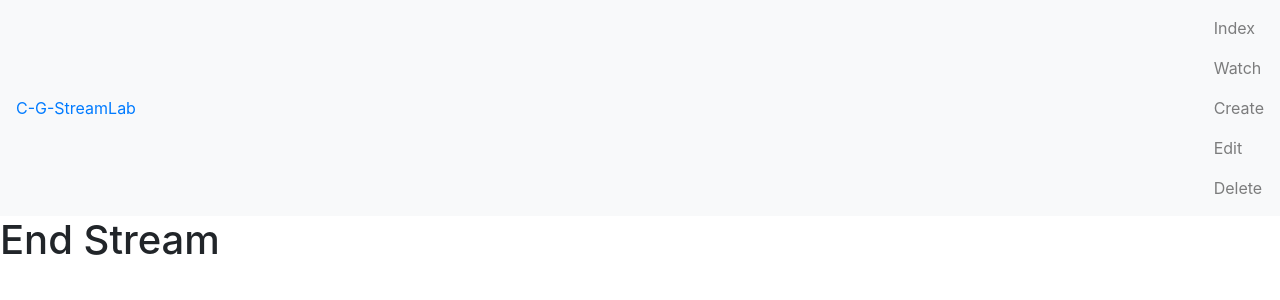
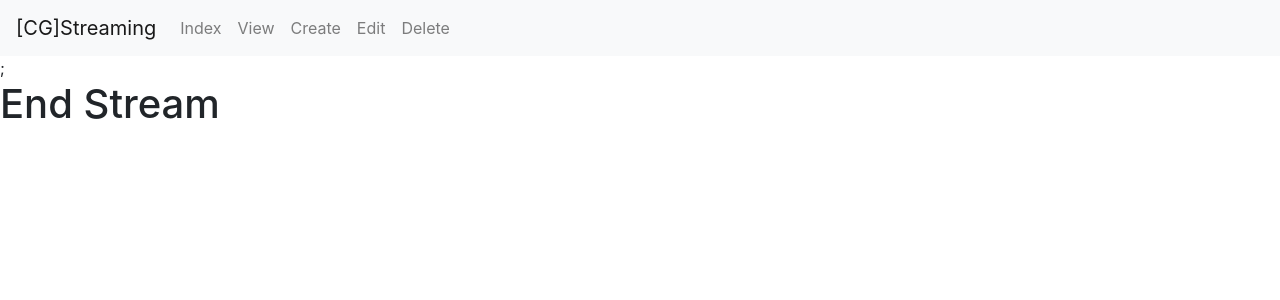
Before and after one commit to todokku/twitch.tv_clone, a React (Create React App) app in the folder client/: page /streamdelete in a window 1280 px wide. Shown: the top 300 px of the page. Built offline with nearby package versions, Linux system fonts and the light colour scheme.

Commit message:
created global nav
created and formatted global nav + bootstrap4

```diff
--- a/client/src/components/App.js
+++ b/client/src/components/App.js
@@ -1,28 +1,13 @@
 import React from "react";
-import { BrowserRouter as Router, Route } from "react-router-dom";
-import GlobalNav from './GlobalNav';
-//Main App Components.
-import StreamIndex from "./streams/StreamIndex";
-import StreamCreate from "./streams/StreamCreate";
-import StreamShow from "./streams/StreamShow";
-import StreamEdit from "./streams/StreamEdit";
-import StreamDelete from "./streams/StreamDelete";
+//Global navigation bar for all components
+import GlobalNav from "./GlobalNav";
 
 const App = () => {
   //exact keyword allows nested components to render without issues.
-  //Global Header
+  //Global Header exists outside individual components, always display for navigation
   return (
     <div>
       <GlobalNav />
-      <Router>
-        <div>
-          <Route path="/" exact component={StreamIndex} />
-          <Route path="/streamnew" component={StreamCreate} />
-          <Route path="/streamshow" component={StreamShow} />
-          <Route path="/streamedit" component={StreamEdit} />
-          <Route path="/streamdelete" component={StreamDelete} />
-        </div>
-      </Router>
     </div>
   );
 };
--- a/client/src/components/GlobalNav.js
+++ b/client/src/components/GlobalNav.js
@@ -1,33 +1,58 @@
-import React from 'react';
-import { Link, BrowserRouter as Router } from 'react-router-dom';
-
+import React from "react";
+import { Link, BrowserRouter as Router, Route } from "react-router-dom";
+import StreamIndex from "./streams/StreamIndex";
+import StreamCreate from "./streams/StreamCreate";
+import StreamShow from "./streams/StreamShow";
+import StreamEdit from "./streams/StreamEdit";
+import StreamDelete from "./streams/StreamDelete";
 const GlobalNav = () => {
   return (
     <div>
       <Router>
-                <nav className="navbar navbar-light bg-light">
-                    <Link to="/">C-G-StreamLab</Link>
-                    <ul className="navbar-nav">
-                        <li className="nav-item">
-                            <Link className="nav-link" to="/">Index</Link>
-                        </li>
-                        <li className="nav-item">
-                            <Link className="nav-link" to="/streamshow">Watch</Link>
-                        </li>
-                        <li className="nav-item">
-                            <Link className="nav-link" to="/streamnew">Create</Link>
-                        </li>
-                        <li className="nav-item">
-                            <Link className="nav-link" to="/streamedit">Edit</Link>
-                        </li>
-                        <li className="nav-item">
-                            <Link className="nav-link" to="/streamdelete">Delete</Link>
-                        </li>
-                    </ul>
+        <nav className="navbar navbar-expand-lg navbar-light bg-light">
+          <Link className="navbar-brand" to="/">
+            [CG]Streaming
+          </Link>
+          <button
+            className="navbar-toggler"
+            type="button"
+            data-toggle="collapse"
+            data-target="#navbarNavAltMarkup"
+            aria-controls="navbarNavAltMarkup"
+            aria-expanded="false"
+            aria-label="Toggle navigation"
+          >
+            <span className="navbar-toggler-icon"></span>
+          </button>
+          <div className="collapse navbar-collapse" id="navbarNavAltMarkup">
+            <div className="navbar-nav">
+              <Link className="nav-item nav-link" to="/">
+                Index
+              </Link>
+              <Link className="nav-item nav-link" to="/streamshow">
+                View
+              </Link>
+              <Link className="nav-item nav-link" to="/streamnew">
+                Create
+              </Link>
+              <Link className="nav-item nav-link" to="/streamedit">
+                Edit
+              </Link>
+              <Link className="nav-item nav-link" to="/streamdelete">
+                Delete
+              </Link>
+            </div>
+          </div>
         </nav>
+        ;
+        <Route path="/" exact component={StreamIndex} />
+        <Route path="/streamnew" component={StreamCreate} />
+        <Route path="/streamshow" component={StreamShow} />
+        <Route path="/streamedit" component={StreamEdit} />
+        <Route path="/streamdelete" component={StreamDelete} />
       </Router>
     </div>
-    )
-}
+  );
+};
 
 export default GlobalNav;
```
Lines whose indentation alone changed are shown as unchanged.
